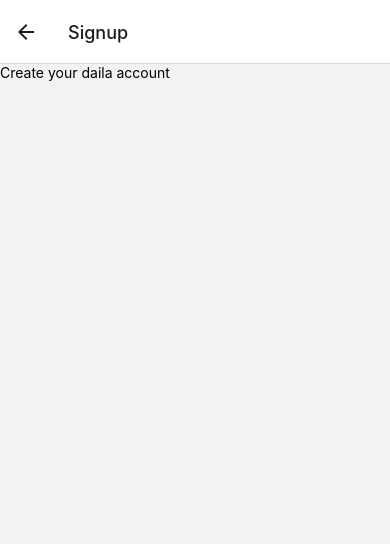
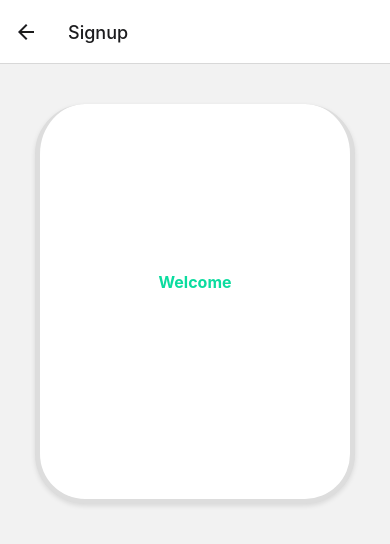
Before and after one commit to Kwasi633/app-dev, a React Native app: screen /Signup in a window 390 px wide. Shown: the top 544 px of the page. Built offline with nearby package versions, Linux system fonts and the light colour scheme.

Commit message:
Add questions

```diff
--- a/src/Home.js
+++ b/src/Home.js
@@ -1,8 +1,6 @@
 import React, { useState } from 'react';
 import { View, Text, Image, StyleSheet, TextInput, TouchableOpacity, ScrollView, KeyboardAvoidingView } from 'react-native';
 import { useNavigation } from '@react-navigation/native';
-
-
 
 
 function HomeScreen() {
--- a/src/login.js
+++ b/src/login.js
@@ -1,12 +1,17 @@
 import React, { useState } from 'react';
 import { View, Text, TouchableOpacity, StyleSheet, } from 'react-native';
 import {Picker} from '@react-native-picker/picker';
+
+import { useNavigation } from '@react-navigation/native';
 
 
 function LoginScreen() {
 
     const [levelOfStudy, setLevelOfStudy] = useState('Beginner');
-  const [interestedTopics, setInterestedTopics] = useState('English');
+    const [interestedTopics, setInterestedTopics] = useState('English');
+
+    const navigation = useNavigation();
+
 
     return (
     <View style={styles.container}>
@@ -53,7 +58,7 @@ function LoginScreen() {
         <View>
              <TouchableOpacity
         onPress={() =>
-        navigation.navigate('Login')}
+        navigation.navigate('Signup')}
         style = {styles.customLogIn}>
           <Text style={styles.text}>NEXT</Text>
         </TouchableOpacity>
--- a/src/signup.js
+++ b/src/signup.js
@@ -1,12 +1,81 @@
 import React from 'react';
-import { View, Text } from 'react-native';
+import { View, Text, StyleSheet } from 'react-native';
+import { useNavigation } from '@react-navigation/native';
+
 
 function SignupScreen() {
   return (
-    <View>
-      <Text>Create your daila account</Text>
+    <View style={styles.subContainerB}>
+      <Text style={styles.welcome}>Welcome</Text>
     </View>
   );
 }
 
+
+
+
+
+
+
+  const styles = StyleSheet.create({
+
+     container: {
+    flex: 1,
+    alignItems: 'center',
+    //justifyContent: 'center'
+  },
+
+   subContainerB:{
+        backgroundColor: 'white',
+        height: 400,
+        borderTopRightRadius: 50,
+        borderTopLeftRadius: 50,
+        borderBottomLeftRadius: 50,
+        borderBottomRightRadius: 50,
+        alignItems: 'center',
+       justifyContent: 'center',
+        borderWidth: 5,
+        borderColor: '#ddd',
+        shadowColor: '#000',
+        shadowOffset: { width: 0, height: 2 },
+        shadowOpacity: 0.1,
+        shadowRadius: 5,
+        elevation: 55,
+        borderTopWidth: 0,
+        paddingLeft: 20,
+        paddingRight: 20,
+        paddingTop: 0,
+        marginTop: 40,
+        paddingBottom: 40,
+        //flexDirection: 'row',
+        marginLeft: 35,
+        marginRight: 35,
+     },
+
+     welcome: {
+      color: '#0bdc9f',
+      fontSize: 16,
+      fontWeight: 'bold',
+      fontStyle: 'normal',
+      alignContent: 'center'
+    },
+
+
+})
+
+
+
+
+
+
+
+
+
+
+
+
+
+
+
+
 export default SignupScreen;
```
